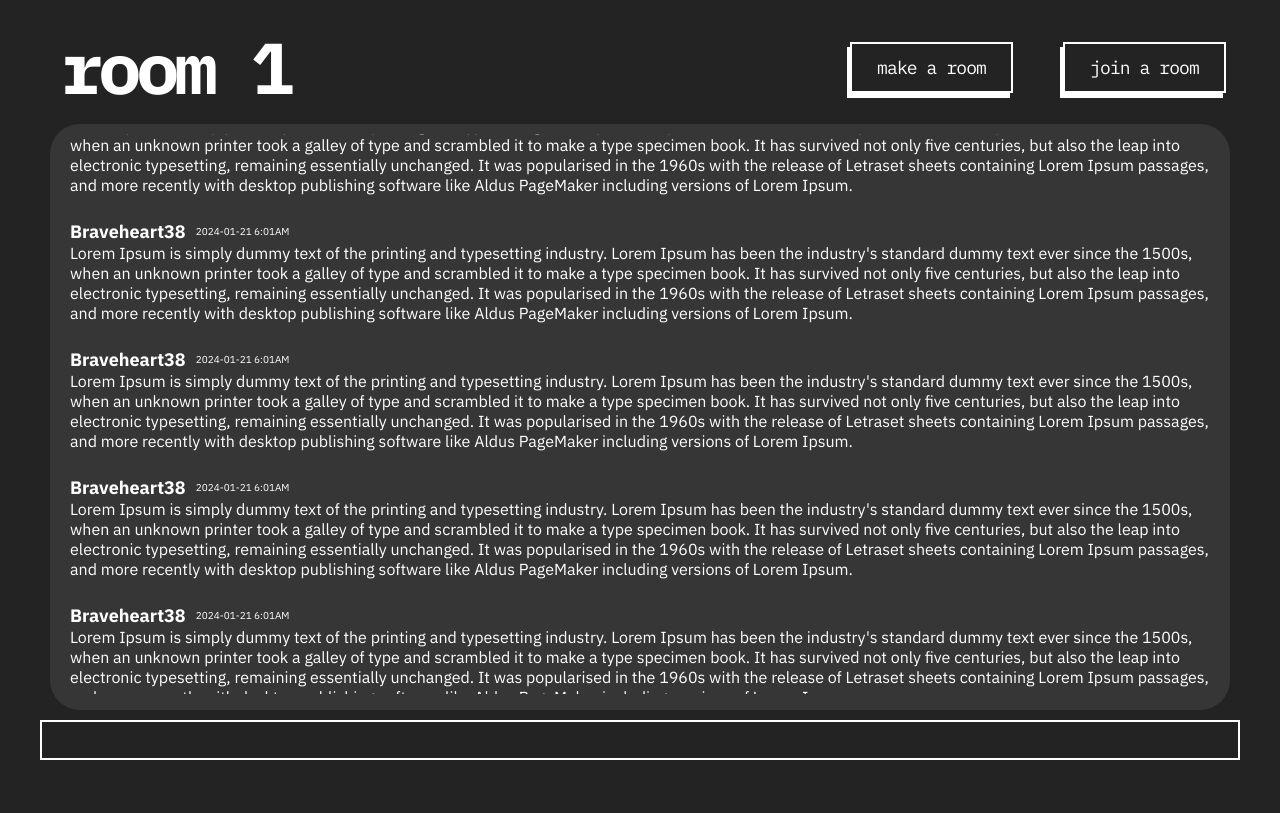
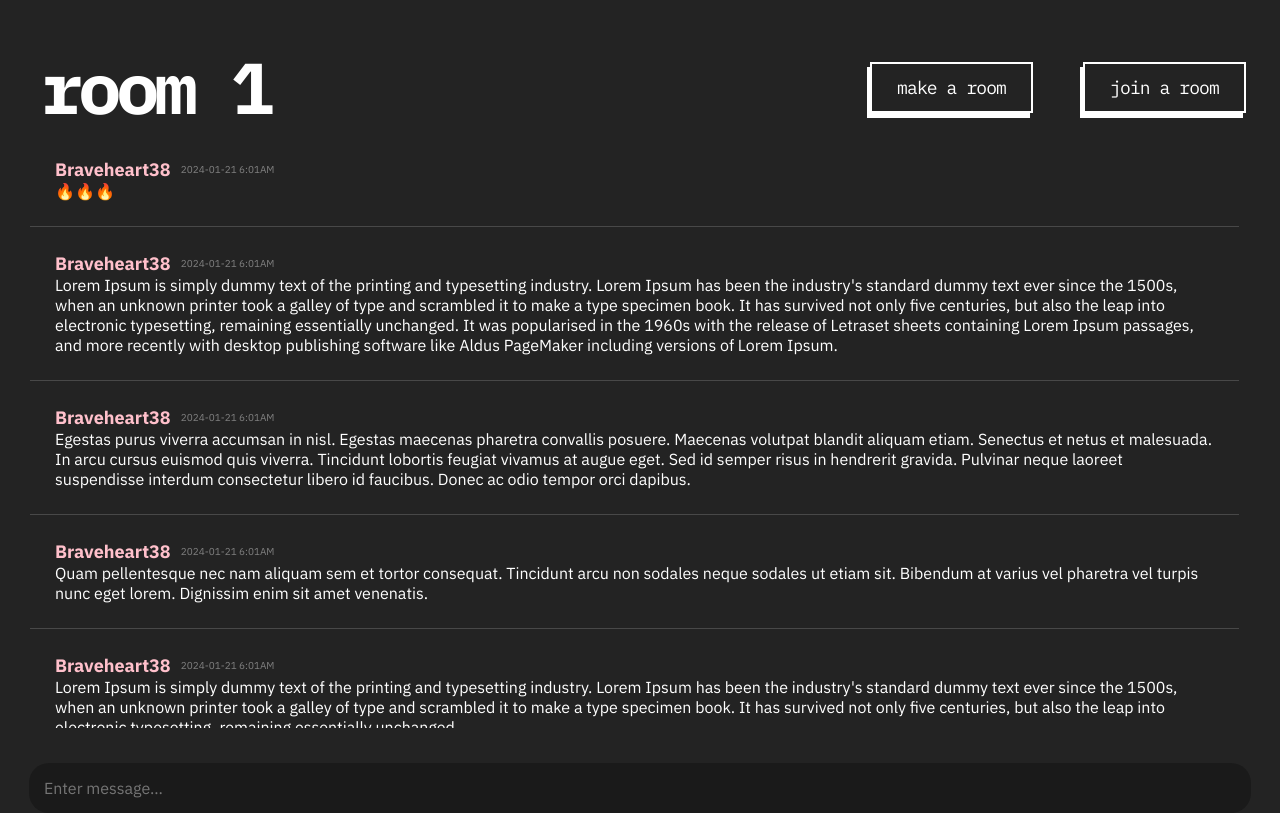
Before and after one commit to Chris034/cache, a React (Create React App) app: page /chat-room/1 in a window 1280 px wide. Built offline with nearby package versions, Linux system fonts and the light colour scheme.

Commit message:
fixed everything again no bugs wow

```diff
--- a/src/components/ChatInput.tsx
+++ b/src/components/ChatInput.tsx
@@ -1,43 +1,43 @@
 import { useEffect, useRef } from 'react';
 import styled from 'styled-components';
 
-const InputBar = styled.div`
-    // width: 100%;
-    // box-sizing: border-box;
-    // background: none;
-    // box-shadow: -2px 3px #ffffff;
-    // border: 2px solid white;
-    // &:hover {
-    //     box-shadow: none;
-    //     transform: translateY(4px) !important;
-    //     transition: all ease-in 0.05s;
-    // }
-    // &:focus-within {
-    //     box-shadow: none;
-    //     transform: translateY(4px) !important;
-    //     transition: all ease-in 0.05s;
-    // }
-
-    // margin: 20px;
-
-    // height: 100px;
-`;
-
 const InputBox = styled.textarea`
-    width: 100%;
+    justify-content: center;
+    width: 97%;
+    font-family: IBM Plex Sans;
+    font-size: 16px;
     box-sizing: border-box;
-    background: none;
+    background-color: #1a1a1a;
+    height: 50px;
     color: #ffffff;
     border: none;
     display: block;
     resize: none;
     outline: none;
-    min-height: 40px;
-    overflow-y: 'auto';
-    border: 1px solid red;
-    border: 2px solid white;
-    position: absolute;
-    bottom: 0;
+    overflow-y: auto;
+    border-radius: 20px;
+    padding: 15px;
+    margin: auto;
+
+    &::-webkit-scrollbar {
+        width: 3px;
+    }
+
+    &::-webkit-scrollbar-track {
+        background-color: #transparent;
+        border-radius: 10px;
+    }
+
+    &::-webkit-scrollbar-thumb {
+        background-color: #343434;
+        border-radius: 10px;
+        background-clip: content-box;
+    }
+
+    &::-webkit-scrollbar-thumb:hover {
+        background-color: #666666;
+
+    }
 `;
 
 const ChatInput = () => {
@@ -47,7 +47,7 @@ const ChatInput = () => {
         let element: HTMLTextAreaElement | null = ref?.current;
         if (
             element &&
-            element.scrollHeight >= 30 &&
+            element.scrollHeight >= 50 &&
             element.scrollHeight <= 350 &&
             element.parentElement
         ) {
@@ -69,9 +69,7 @@ const ChatInput = () => {
     }, []);
 
     return (
-        // <InputBar>
-        <InputBox ref={inputBoxRef}></InputBox>
-        // </InputBar>
+        <InputBox placeholder="Enter message..." ref={inputBoxRef}></InputBox>
     );
 };
 
--- a/src/components/ChatMessage.tsx
+++ b/src/components/ChatMessage.tsx
@@ -1,32 +1,37 @@
 import styled from 'styled-components';
 
 const Message = styled.div`
-    max-width: 100%;
-    min-height: 100px;
-    background: #363636;
+    padding: 25px;
+    width: 95%;
+    background: #inherit;
     color: white;
-    margin-left: 10px;
-    margin-right: 10px;
-    margin-top: 25px;
     display: flex;
     flex-direction: column;
+    border-bottom: 1px solid #484848;
+    transition: all ease-in 0.1s;
+    &:hover{
+        background-color: #1a1a1a
+    }
 `;
 
 const MessageHeader = styled.div`
     display: flex;
     flex-direction: row;
     gap: 10px;
+
     align-items: center;
 `;
 
 const MessageOwnerName = styled.div`
     font-family: IBM Plex Sans;
     font-size: 18px;
+    color: pink;
     font-weight: 900;
 `;
 const MessageCreatedOn = styled.div`
     font-family: IBM Plex Sans;
     font-size: 10px;
+    color: grey;
 `;
 
 const MessageContent = styled.div`
--- a/src/components/ChatMessageView.tsx
+++ b/src/components/ChatMessageView.tsx
@@ -3,37 +3,38 @@ import ChatMessage, { Message } from './ChatMessage';
 import { useEffect, useRef, useState } from 'react';
 
 const MessageViewWrapper = styled.div`
-    background: #363636;
-    border-radius: 30px;
+    background: #232323;
     height: 100%;
+    width: 100%;
     box-sizing: border-box;
     padding: 10px 10px 10px 10px;
 `;
 
 const MessageView = styled.div`
-    background: #363636;
+    background: #inherit;
     height: 100%;
-    max-height: 70vh;
     box-sizing: border-box;
     overflow-y: auto;
+    overflow-x: hidden;
 
     &::-webkit-scrollbar {
-        width: 20px;
+        width: 3px;
     }
 
     &::-webkit-scrollbar-track {
-        background-color: transparent;
+        background-color: #transparent;
+        border-radius: 10px;
     }
 
     &::-webkit-scrollbar-thumb {
-        background-color: #8c9295;
-        border-radius: 20px;
-        border: 6px solid transparent;
+        background-color: #343434;
+        border-radius: 10px;
         background-clip: content-box;
     }
 
     &::-webkit-scrollbar-thumb:hover {
-        background-color: #a8bbbf;
+        background-color: #666666;
+
     }
 `;
 
@@ -61,7 +62,25 @@ const ChatMessageView = () => {
             name: 'Braveheart38',
             createdOn: new Date(),
             messageContent:
-                "Lorem Ipsum is simply dummy text of the printing and typesetting industry. Lorem Ipsum has been the industry's standard dummy text ever since the 1500s, when an unknown printer took a galley of type and scrambled it to make a type specimen book. It has survived not only five centuries, but also the leap into electronic typesetting, remaining essentially unchanged. It was popularised in the 1960s with the release of Letraset sheets containing Lorem Ipsum passages, and more recently with desktop publishing software like Aldus PageMaker including versions of Lorem Ipsum.        "
+                "Lorem ipsum dolor sit amet, consectetur adipiscing elit, sed do eiusmod tempor incididunt ut labore et dolore magna aliqua. Ut enim ad minim veniam, quis nostrud exercitation ullamco laboris nisi ut aliquip ex ea commodo consequat."
+        },
+        {
+            name: 'Braveheart38',
+            createdOn: new Date(),
+            messageContent:
+                "Ac tortor dignissim convallis aenean et tortor at risus viverra. Ac turpis egestas maecenas pharetra convallis posuere morbi leo urna. Sed augue lacus viverra vitae congue eu. Quisque sagittis purus sit amet. Eget mauris pharetra et ultrices neque ornare aenean. Viverra aliquet eget sit amet tellus cras. Gravida dictum fusce ut placerat orci nulla pellentesque. Pretium nibh ipsum consequat nisl vel. Metus dictum at tempor commodo ullamcorper. Mi proin sed libero enim sed faucibus turpis in. Facilisis mauris sit amet massa vitae tortor condimentum lacinia quis. Massa ultricies mi quis hendrerit."
+        },
+        {
+            name: 'Braveheart38',
+            createdOn: new Date(),
+            messageContent:
+                "Non nisi est sit amet."
+        },
+        {
+            name: 'Braveheart38',
+            createdOn: new Date(),
+            messageContent:
+                "🔥🔥🔥"
         },
         {
             name: 'Braveheart38',
@@ -73,37 +92,19 @@ const ChatMessageView = () => {
             name: 'Braveheart38',
             createdOn: new Date(),
             messageContent:
-                "Lorem Ipsum is simply dummy text of the printing and typesetting industry. Lorem Ipsum has been the industry's standard dummy text ever since the 1500s, when an unknown printer took a galley of type and scrambled it to make a type specimen book. It has survived not only five centuries, but also the leap into electronic typesetting, remaining essentially unchanged. It was popularised in the 1960s with the release of Letraset sheets containing Lorem Ipsum passages, and more recently with desktop publishing software like Aldus PageMaker including versions of Lorem Ipsum.        "
+                "Egestas purus viverra accumsan in nisl. Egestas maecenas pharetra convallis posuere. Maecenas volutpat blandit aliquam etiam. Senectus et netus et malesuada. In arcu cursus euismod quis viverra. Tincidunt lobortis feugiat vivamus at augue eget. Sed id semper risus in hendrerit gravida. Pulvinar neque laoreet suspendisse interdum consectetur libero id faucibus. Donec ac odio tempor orci dapibus. "
         },
         {
             name: 'Braveheart38',
             createdOn: new Date(),
             messageContent:
-                "Lorem Ipsum is simply dummy text of the printing and typesetting industry. Lorem Ipsum has been the industry's standard dummy text ever since the 1500s, when an unknown printer took a galley of type and scrambled it to make a type specimen book. It has survived not only five centuries, but also the leap into electronic typesetting, remaining essentially unchanged. It was popularised in the 1960s with the release of Letraset sheets containing Lorem Ipsum passages, and more recently with desktop publishing software like Aldus PageMaker including versions of Lorem Ipsum.        "
+                "Quam pellentesque nec nam aliquam sem et tortor consequat. Tincidunt arcu non sodales neque sodales ut etiam sit. Bibendum at varius vel pharetra vel turpis nunc eget lorem. Dignissim enim sit amet venenatis."
         },
         {
             name: 'Braveheart38',
             createdOn: new Date(),
             messageContent:
-                "Lorem Ipsum is simply dummy text of the printing and typesetting industry. Lorem Ipsum has been the industry's standard dummy text ever since the 1500s, when an unknown printer took a galley of type and scrambled it to make a type specimen book. It has survived not only five centuries, but also the leap into electronic typesetting, remaining essentially unchanged. It was popularised in the 1960s with the release of Letraset sheets containing Lorem Ipsum passages, and more recently with desktop publishing software like Aldus PageMaker including versions of Lorem Ipsum.        "
-        },
-        {
-            name: 'Braveheart38',
-            createdOn: new Date(),
-            messageContent:
-                "Lorem Ipsum is simply dummy text of the printing and typesetting industry. Lorem Ipsum has been the industry's standard dummy text ever since the 1500s, when an unknown printer took a galley of type and scrambled it to make a type specimen book. It has survived not only five centuries, but also the leap into electronic typesetting, remaining essentially unchanged. It was popularised in the 1960s with the release of Letraset sheets containing Lorem Ipsum passages, and more recently with desktop publishing software like Aldus PageMaker including versions of Lorem Ipsum.        "
-        },
-        {
-            name: 'Braveheart38',
-            createdOn: new Date(),
-            messageContent:
-                "Lorem Ipsum is simply dummy text of the printing and typesetting industry. Lorem Ipsum has been the industry's standard dummy text ever since the 1500s, when an unknown printer took a galley of type and scrambled it to make a type specimen book. It has survived not only five centuries, but also the leap into electronic typesetting, remaining essentially unchanged. It was popularised in the 1960s with the release of Letraset sheets containing Lorem Ipsum passages, and more recently with desktop publishing software like Aldus PageMaker including versions of Lorem Ipsum.        "
-        },
-        {
-            name: 'Braveheart38',
-            createdOn: new Date(),
-            messageContent:
-                "Lorem Ipsum is simply dummy text of the printing and typesetting industry. Lorem Ipsum has been the industry's standard dummy text ever since the 1500s, when an unknown printer took a galley of type and scrambled it to make a type specimen book. It has survived not only five centuries, but also the leap into electronic typesetting, remaining essentially unchanged. It was popularised in the 1960s with the release of Letraset sheets containing Lorem Ipsum passages, and more recently with desktop publishing software like Aldus PageMaker including versions of Lorem Ipsum.        "
+                "Lorem Ipsum is simply dummy text of the printing and typesetting industry. Lorem Ipsum has been the industry's standard dummy text ever since the 1500s, when an unknown printer took a galley of type and scrambled it to make a type specimen book. It has survived not only five centuries, but also the leap into electronic typesetting, remaining essentially unchanged."
         }
     ]);
 
--- a/src/components/CodeInput.tsx
+++ b/src/components/CodeInput.tsx
@@ -14,7 +14,7 @@ const NumberInput = styled.input`
         -webkit-appearance: none;
     }
     -moz-appearance: textfield;
-    font-family: IBM Plex Mono;
+    font-family: Inter
     font-size: 18px;
     font-weight: 400;
     line-height: 23px;
--- a/src/pages/ChatRoom.tsx
+++ b/src/pages/ChatRoom.tsx
@@ -5,7 +5,7 @@ import ChatMessageView from '../components/ChatMessageView';
 import { generateRoomCode } from '../commonLogic/generateRoomCode';
 
 const Wrapper = styled.div`
-    padding: 20px 40px 40px 40px;
+    padding: 40px 10px 40px 10px;
     height: 100vh;
     box-sizing: border-box;
     display: flex;
@@ -13,10 +13,12 @@ const Wrapper = styled.div`
 `;
 
 const Header = styled.div`
+    box-sizing: border-box;
     color: #ffffff;
+    background-color: inherit;
     display: flex;
     justify-content: space-between;
-    padding: 0px 10px 0px 10px;
+    padding: 0px 20px 0px 20px;
 `;
 
 const ChatRoomTitle = styled.div`
@@ -32,19 +34,25 @@ const ChatRoomTitle = styled.div`
 const ChatBoxContainer = styled.div`
     display: flex;
     flex-flow: column;
-    height: 100%;
+    flex-grow: 1;
+    box-sizing: border-box;
     max-height: 83vh;
 `;
 
 const ChatBoxViewContainer = styled.div`
+    box-sizing: border-box;
     padding: 10px 10px 10px 10px;
+    overflow-y: auto;
     flex: 1;
-    overflow-y: auto;
 `;
 
 const ChatBoxInputContainer = styled.div`
-    position: relative;
-    min-height: 40px;
+    box-sizing: border-box;
+    width: 100%;
+    height: 50px;
+    padding-top: 15px;
+    flex-shrink: 0;
+
 `;
 
 const ChatRoom = (): React.JSX.Element => {
```
